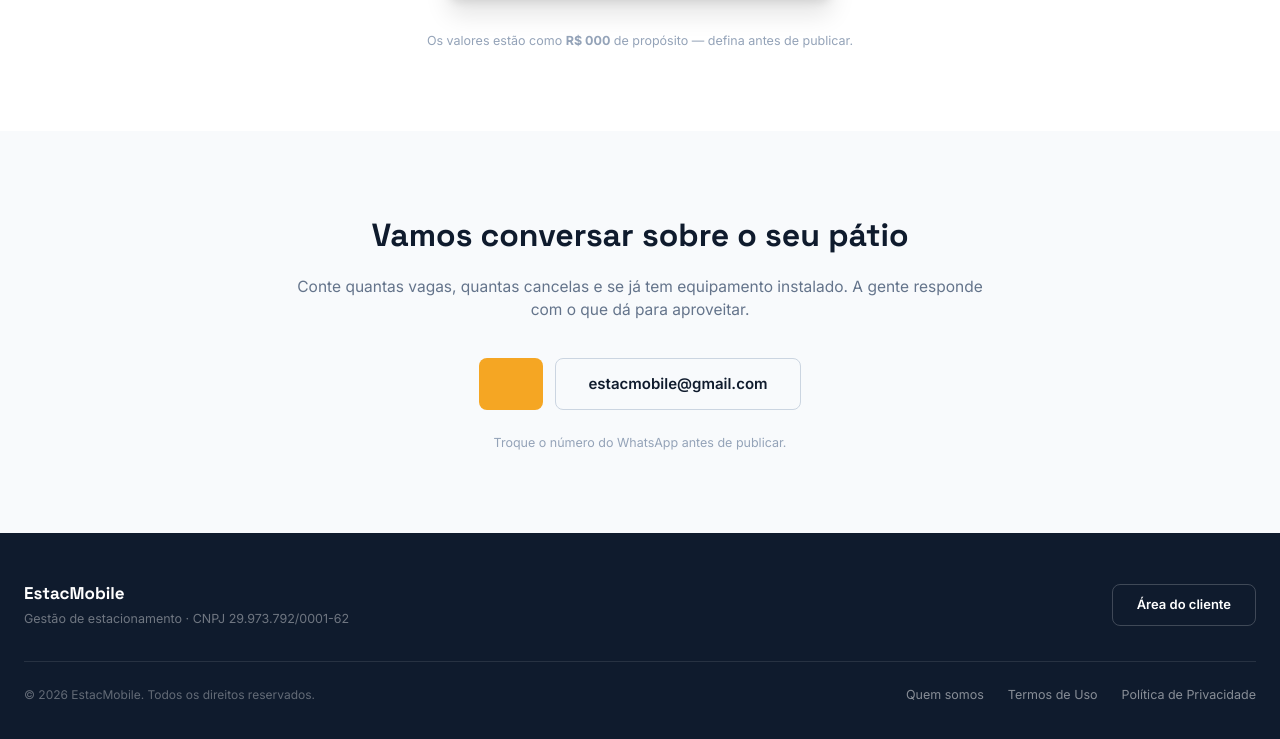
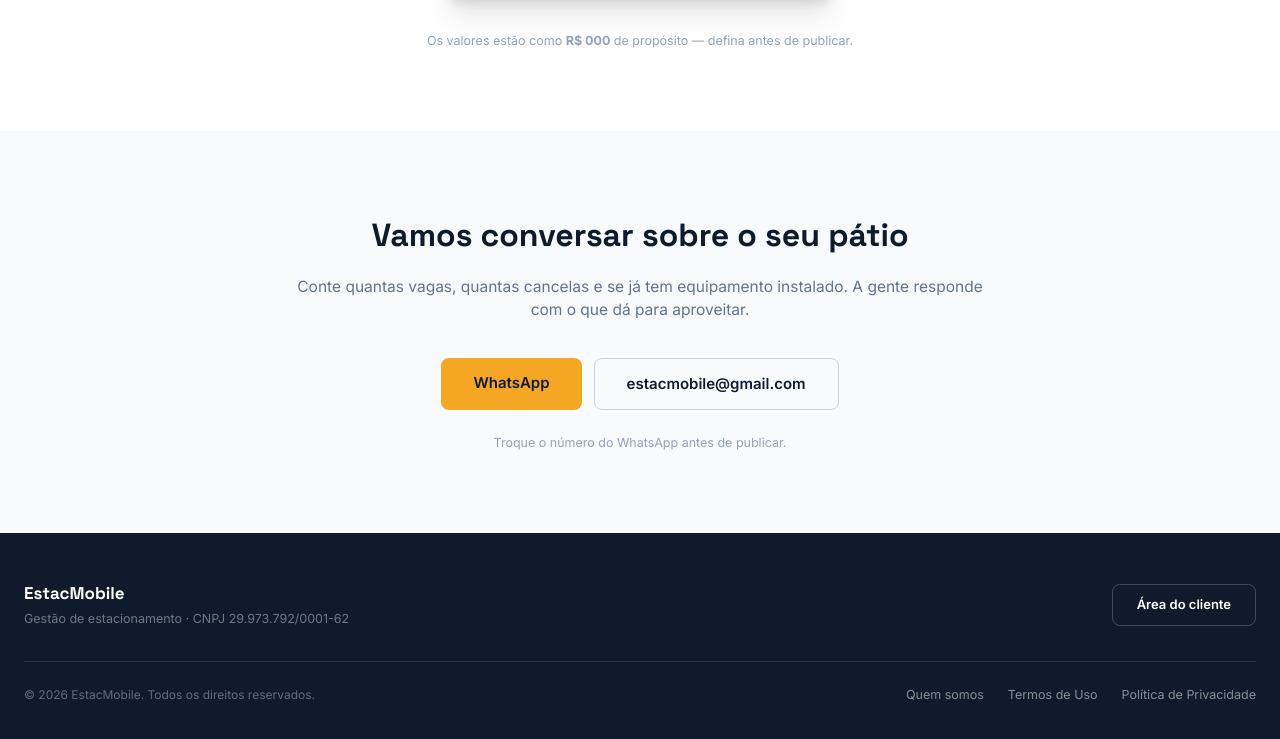
Before and after one commit to Evertonfg/site_estacMobile, a plain HTML site: page index.html in a window 1280 px wide. Shown: the part 6062-6801 px from the top of the page. Drawn offline with nearby package versions, Linux system fonts and the light colour scheme.

Commit message:
Add WhatsApp text to link in index.html

```diff
--- a/index.html
+++ b/index.html
@@ -642,7 +642,7 @@
       A gente responde com o que dá para aproveitar.
     </p>
     <div class="mt-9 flex flex-wrap justify-center gap-3">
-      <a href="https://wa.me/5511980152118" class="rounded-lg bg-ambar px-8 py-3.5 text-[15px] font-semibold text-marinho hover:brightness-105"></a>
+      <a href="https://wa.me/5511980152118" class="rounded-lg bg-ambar px-8 py-3.5 text-[15px] font-semibold text-marinho hover:brightness-105">WhatsApp</a>
       <a href="mailto:estacmobile@gmail.com" class="rounded-lg border border-slate-300 px-8 py-3.5 text-[15px] font-semibold text-marinho hover:bg-white">estacmobile@gmail.com</a>
     </div>
     <p class="mt-6 text-[12.5px] text-slate-400">Troque o número do WhatsApp antes de publicar.</p>
```
